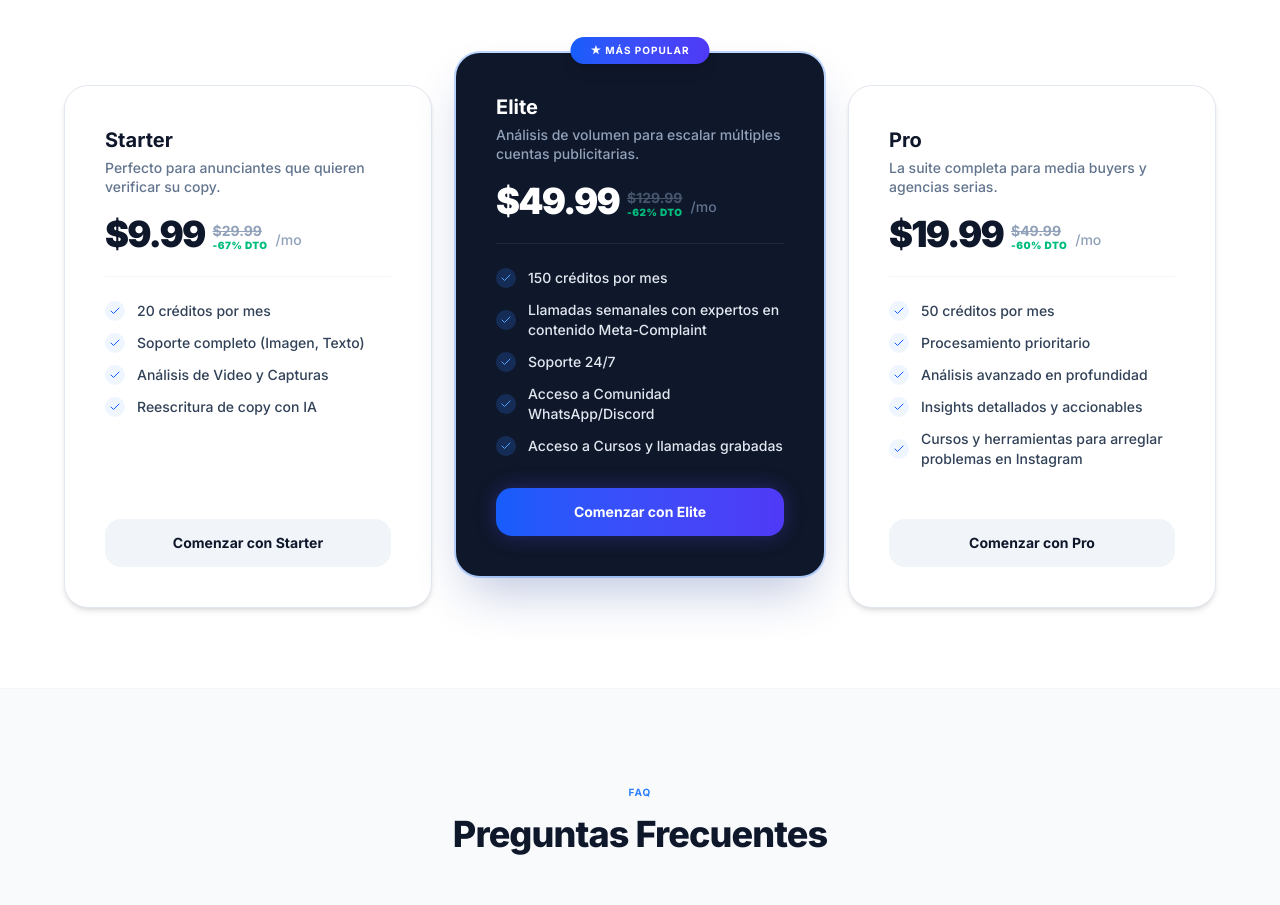
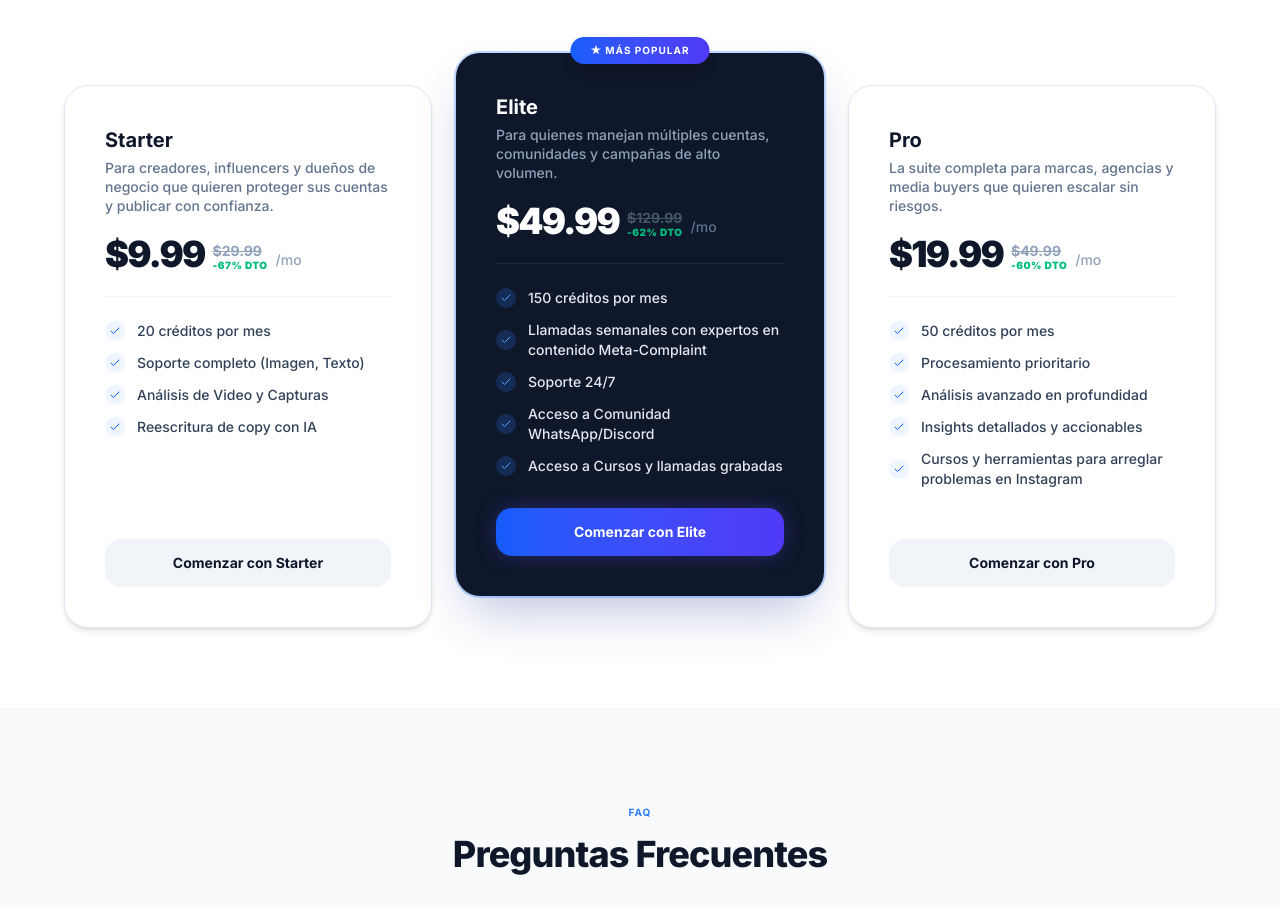
Before and after one commit to xovoxprojects/hitd-app, a Next.js app: page / in a window 1280 px wide. Shown: the part 4768-5673 px from the top of the page. Built offline with nearby package versions, Linux system fonts and the light colour scheme; no server answers.

Commit message:
copy: update pricing plan subtitles to match creator/brand/influencer audience

```diff
--- a/src/app/page.tsx
+++ b/src/app/page.tsx
@@ -100,14 +100,14 @@ const resources = {
       foot_h2: "Your Ads Can Perform Better.\nFix Them Today.",
       foot_sub: "Stop wasting ad spend on creatives that don't convert.",
       plan_growth_name: "Starter",
-      plan_growth_sub: "Perfect for advertisers who want to verify their ad copy.",
+      plan_growth_sub: "For creators, influencers and business owners who want to protect their accounts and publish with confidence.",
       plan_growth_f1: "20 credits per month",
       plan_growth_f2: "Full support (Image, Text)",
       plan_growth_f3: "Video & Screenshot analysis",
       plan_growth_f4: "AI copy rewrite",
       plan_growth_cta: "Start with Starter",
       plan_pro_name: "Pro",
-      plan_pro_sub: "The full suite for serious media buyers and agencies.",
+      plan_pro_sub: "The complete suite for brands, agencies and media buyers ready to scale without risks.",
       plan_pro_f1: "50 credits per month",
       plan_pro_f2: "Priority processing",
       plan_pro_f3: "Advanced analysis depth",
@@ -116,7 +116,7 @@ const resources = {
       plan_pro_cta: "Start with Pro",
       plan_pro_popular: "★ Most Popular",
       plan_elite_name: "Elite",
-      plan_elite_sub: "Volume analysis for scaling multiple ad accounts.",
+      plan_elite_sub: "For power users managing multiple accounts, communities and high-volume campaigns.",
       plan_elite_f1: "150 credits per month",
       plan_elite_f2: "Weekly calls with Meta-Compliant Content Experts",
       plan_elite_f3: "24/7 Support",
@@ -216,14 +216,14 @@ const resources = {
       foot_h2: "Tus Anuncios Pueden Rendir Mejor.\nArréglalos Hoy.",
       foot_sub: "Deja de quemar inversión en contenido que no aporta resultados.",
       plan_growth_name: "Starter",
-      plan_growth_sub: "Perfecto para anunciantes que quieren verificar su copy.",
+      plan_growth_sub: "Para creadores, influencers y dueños de negocio que quieren proteger sus cuentas y publicar con confianza.",
       plan_growth_f1: "20 créditos por mes",
       plan_growth_f2: "Soporte completo (Imagen, Texto)",
       plan_growth_f3: "Análisis de Video y Capturas",
       plan_growth_f4: "Reescritura de copy con IA",
       plan_growth_cta: "Comenzar con Starter",
       plan_pro_name: "Pro",
-      plan_pro_sub: "La suite completa para media buyers y agencias serias.",
+      plan_pro_sub: "La suite completa para marcas, agencias y media buyers que quieren escalar sin riesgos.",
       plan_pro_f1: "50 créditos por mes",
       plan_pro_f2: "Procesamiento prioritario",
       plan_pro_f3: "Análisis avanzado en profundidad",
@@ -232,7 +232,7 @@ const resources = {
       plan_pro_cta: "Comenzar con Pro",
       plan_pro_popular: "★ Más Popular",
       plan_elite_name: "Elite",
-      plan_elite_sub: "Análisis de volumen para escalar múltiples cuentas publicitarias.",
+      plan_elite_sub: "Para quienes manejan múltiples cuentas, comunidades y campañas de alto volumen.",
       plan_elite_f1: "150 créditos por mes",
       plan_elite_f2: "Llamadas semanales con expertos en contenido Meta-Complaint",
       plan_elite_f3: "Soporte 24/7",
```
